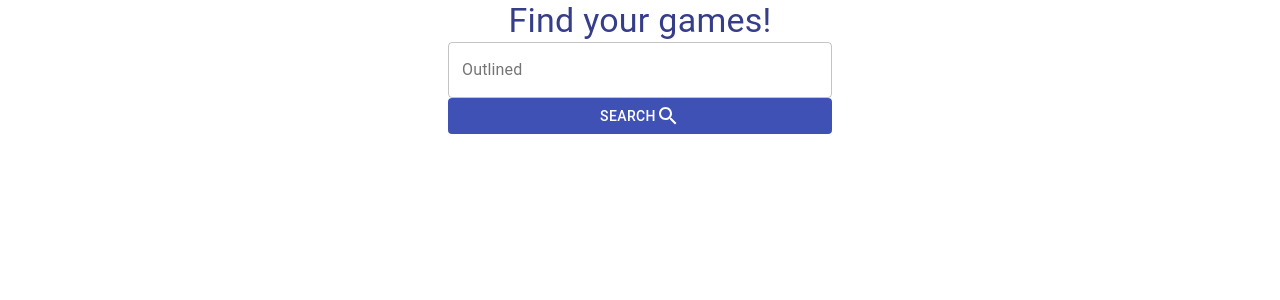
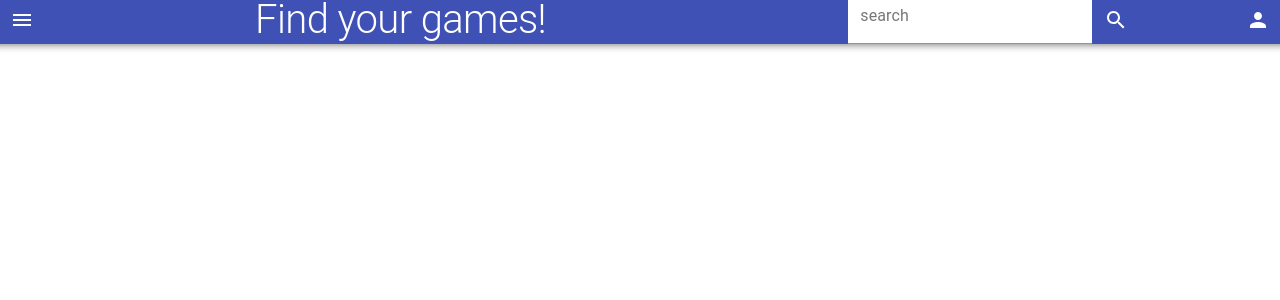
Before and after one commit to pablobernalmoreno/my-online-store, a React (Create React App) app: page / in a window 1280 px wide. Shown: the top 300 px of the page. Built offline with nearby package versions, Linux system fonts and the light colour scheme.

Commit message:
Adding navbar

```diff
--- a/package.json
+++ b/package.json
@@ -3,8 +3,11 @@
   "version": "0.1.0",
   "private": true,
   "dependencies": {
+    "@emotion/react": "^11.10.5",
+    "@emotion/styled": "^11.10.5",
     "@material-ui/core": "^4.12.4",
     "@material-ui/icons": "^4.11.3",
+    "@mui/system": "^5.11.9",
     "@testing-library/jest-dom": "^5.16.5",
     "@testing-library/react": "^13.4.0",
     "@testing-library/user-event": "^13.5.0",
--- a/src/App.js
+++ b/src/App.js
@@ -1,10 +1,10 @@
 import React from "react";
-import SearchBar from "./components/SearchBar";
+import Navbar from "./components/navbar/Navbar";
 
 const App = () => {
   return (
     <div>
-      <SearchBar />
+      <Navbar />
     </div>
   );
 };
--- a/src/components/SearchBar.js
+++ /dev/null
@@ -1,49 +0,0 @@
-import React from "react";
-import { Button, TextField, Typography } from "@material-ui/core";
-import SearchIcon from "@material-ui/icons/Search";
-import styled from "styled-components";
-
-const primaryColor = "#363e8a";
-
-const MyButton = styled(Button)`
-  width: 30%;
-  &.MuiButton-containedPrimary {
-    color: #ffffff;
-    &:hover {
-      background-color: ${primaryColor};
-    }
-  }
-`;
-
-const MyForm = styled.form`
-  display: flex;
-  flex-direction: column;
-  align-items: center;
-`;
-
-const MyTextField = styled(TextField)`
-  width: 30%;
-  & .MuiOutlinedInput-root {
-    color: ${primaryColor};
-  },
-`;
-
-const MyTypography = styled(Typography)`
-  font-size: 20px;
-  color: ${primaryColor};
-`;
-
-const SearchBar = () => {
-  return (
-    <MyForm>
-      <MyTypography variant="h4">Find your games!</MyTypography>
-      <MyTextField label="Outlined" variant="outlined" />
-      <MyButton variant="contained" color="primary" disableElevation>
-        Search
-        <SearchIcon />
-      </MyButton>
-    </MyForm>
-  );
-};
-
-export default SearchBar;
--- /dev/null
+++ b/src/components/navbar/Navbar.js
@@ -0,0 +1,79 @@
+import {
+  AppBar,
+  Button,
+  Grid,
+  IconButton,
+  Menu,
+  MenuItem,
+  Typography,
+} from "@material-ui/core";
+import { styled } from "@mui/system";
+import MenuIcon from "@material-ui/icons/Menu";
+import PersonIcon from "@material-ui/icons/Person";
+import React, { useRef, useState } from "react";
+import SearchBar from "../searchbar/SearchBar";
+
+const MyNavbar = styled(AppBar)`
+  display: flex;
+  flex-direction: row;
+  justify-content: space-between;
+`;
+
+const MyIconButton = styled(IconButton)`
+  color: white;
+  margin: 0 10px;
+`;
+
+const MyTypography = styled(Typography)`
+  font-size: 40px;
+  color: #ffffff;
+`;
+
+const MyGrid = styled(Grid)`
+  display: flex;
+  align-items: flex-end;
+`;
+
+const Navbar = () => {
+  const menuAnchor = useRef();
+  const [menuOpen, setMenuOpen] = useState(false);
+
+  const handleMenuClick = (e) => {
+    e.preventDefault();
+    setMenuOpen(true);
+  };
+
+  return (
+    <MyGrid container spacing={3}>
+      <MyNavbar position="sticky">
+        <MyGrid item xs={2}>
+          <MyIconButton>
+            <MenuIcon />
+          </MyIconButton>
+        </MyGrid>
+        <MyGrid item xs={5}>
+          <MyTypography variant="h1">Find your games!</MyTypography>
+        </MyGrid>
+        <MyGrid item xs={3}>
+          <SearchBar />
+        </MyGrid>
+        <MyGrid item xd={2}>
+          <MyIconButton ref={menuAnchor} onClick={handleMenuClick}>
+            <PersonIcon />
+          </MyIconButton>
+          <Menu
+            anchorEl={menuAnchor.current}
+            open={menuOpen}
+            onClose={() => setMenuOpen(false)}
+          >
+            <MenuItem>Profile</MenuItem>
+            <MenuItem>My account</MenuItem>
+            <MenuItem>Logout</MenuItem>
+          </Menu>
+        </MyGrid>
+      </MyNavbar>
+    </MyGrid>
+  );
+};
+
+export default Navbar;
--- /dev/null
+++ b/src/components/searchbar/SearchBar.js
@@ -0,0 +1,40 @@
+import React from "react";
+import { IconButton, TextField, Typography } from "@material-ui/core";
+import SearchIcon from "@material-ui/icons/Search";
+import { styled } from "@mui/system";
+
+const primaryColor = "#363e8a";
+
+const MyIconButton = styled(IconButton)`
+  color: #ffffff;
+  &:hover {
+    background-color: ${primaryColor};
+  }
+`;
+
+const MyForm = styled("form")`
+  display: flex;
+  flex-direction: row;
+  align-items: flex-end;
+`;
+
+const MyTextField = styled(TextField)`
+  width: 100%;
+  & .MuiFilledInput-root, .Mui-focused {
+    color: ${primaryColor};
+    background-color: #ffffff;
+  },
+`;
+
+const SearchBar = () => {
+  return (
+    <MyForm>
+      <MyTextField label="search" variant="filled" />
+      <MyIconButton>
+        <SearchIcon />
+      </MyIconButton>
+    </MyForm>
+  );
+};
+
+export default SearchBar;
```
Also changed, not shown: 1 other file (tests, documents, lock files or other folders).
